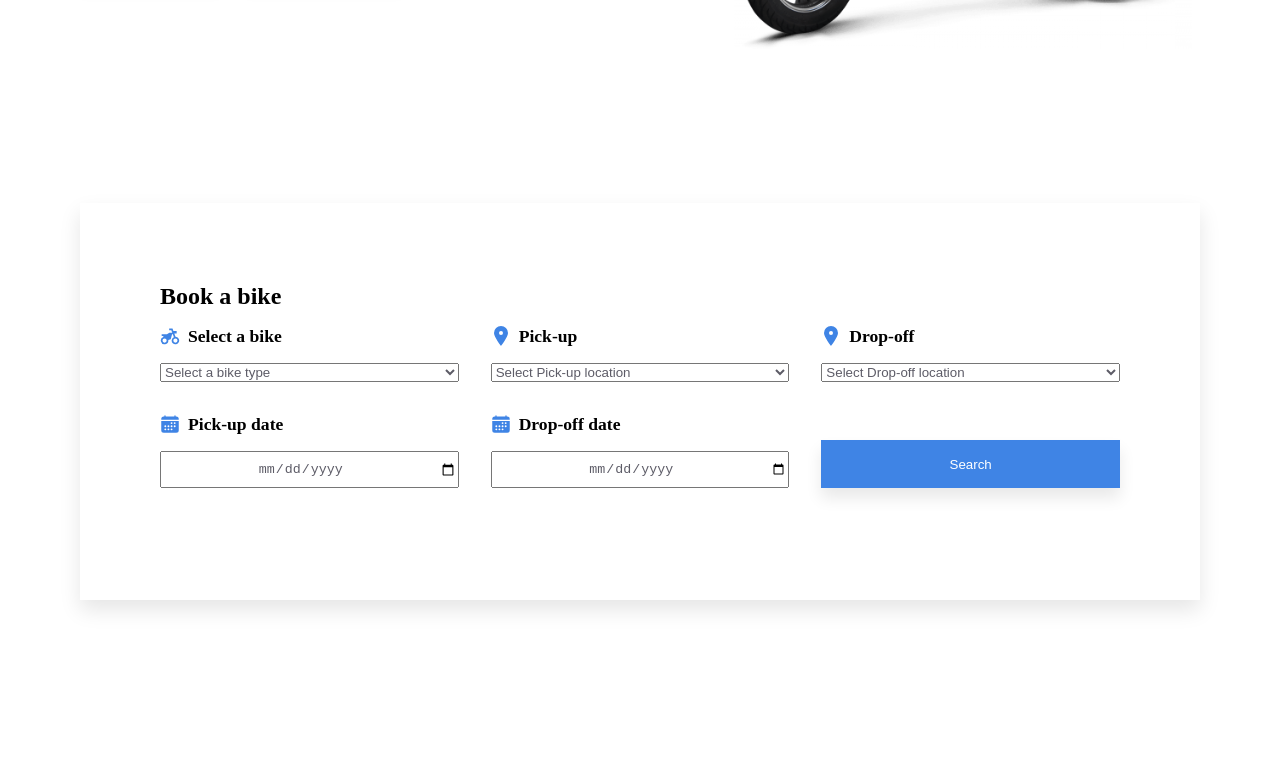
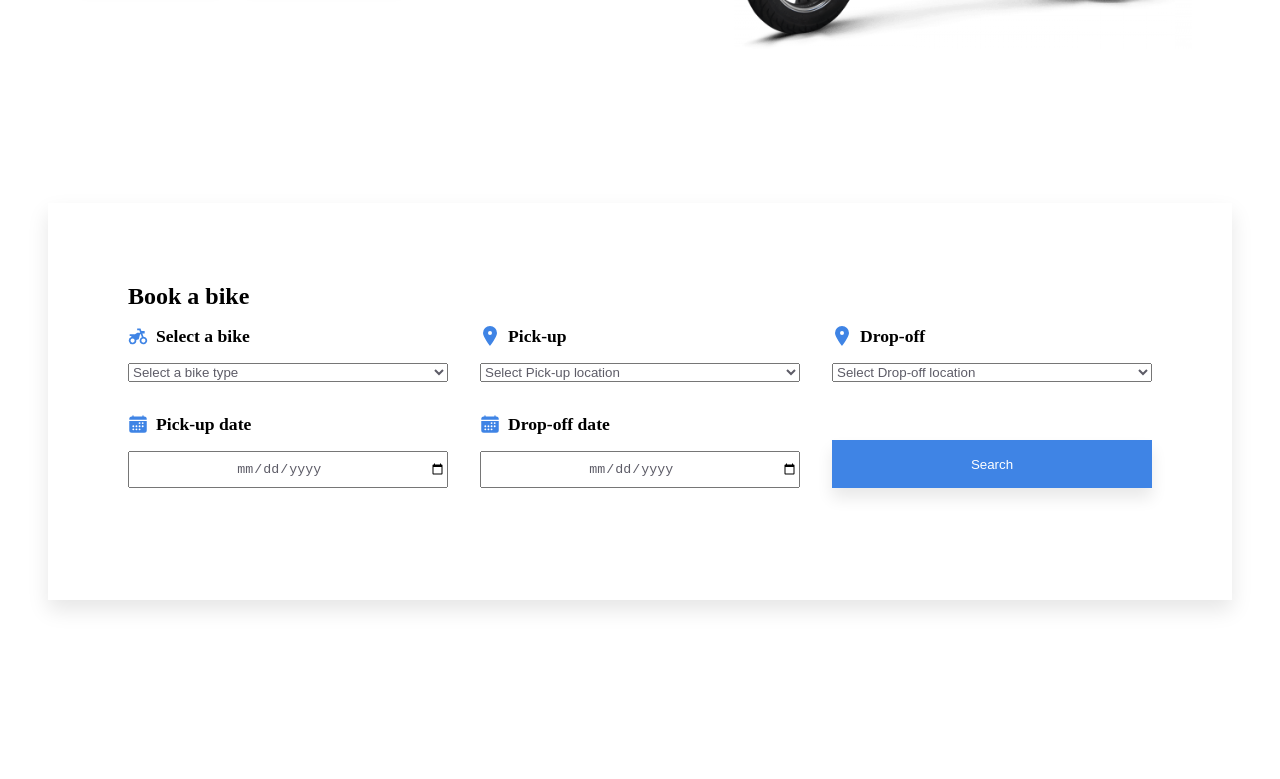
Before and after one commit to OnigiriKing/moto-vibe, a React (Create React App) app: page / in a window 1280 px wide. Shown: the part 504-1283 px from the top of the page. Built offline with nearby package versions, Linux system fonts and the light colour scheme.

Commit message:
Request form width change complete + fixes

```diff
--- a/src/styles/homeStyle/_homeStyle.scss
+++ b/src/styles/homeStyle/_homeStyle.scss
@@ -150,8 +150,9 @@
 
 .request-wrapper {
   height: auto;
-  width: 100%;
-  margin: 0 5rem;
+  width: 80%;
+  max-width: 65rem;
+  margin: 0 3rem;
   padding: 5rem;
   box-shadow: 0 10px 20px 0 rgba(0, 0, 0, 0.1);
   display: flex;
@@ -167,6 +168,10 @@
     grid-template-columns: 1fr 1fr 1fr;
     grid-template-rows: auto auto auto;
     align-items: end;
+
+    @include mediumWidth {
+      grid-template-columns: 1fr;
+    }
 
     div {
       display: grid;
```
Also changed, not shown: src/dist/style.css, 1 other file (tests, documents, lock files or other folders).
